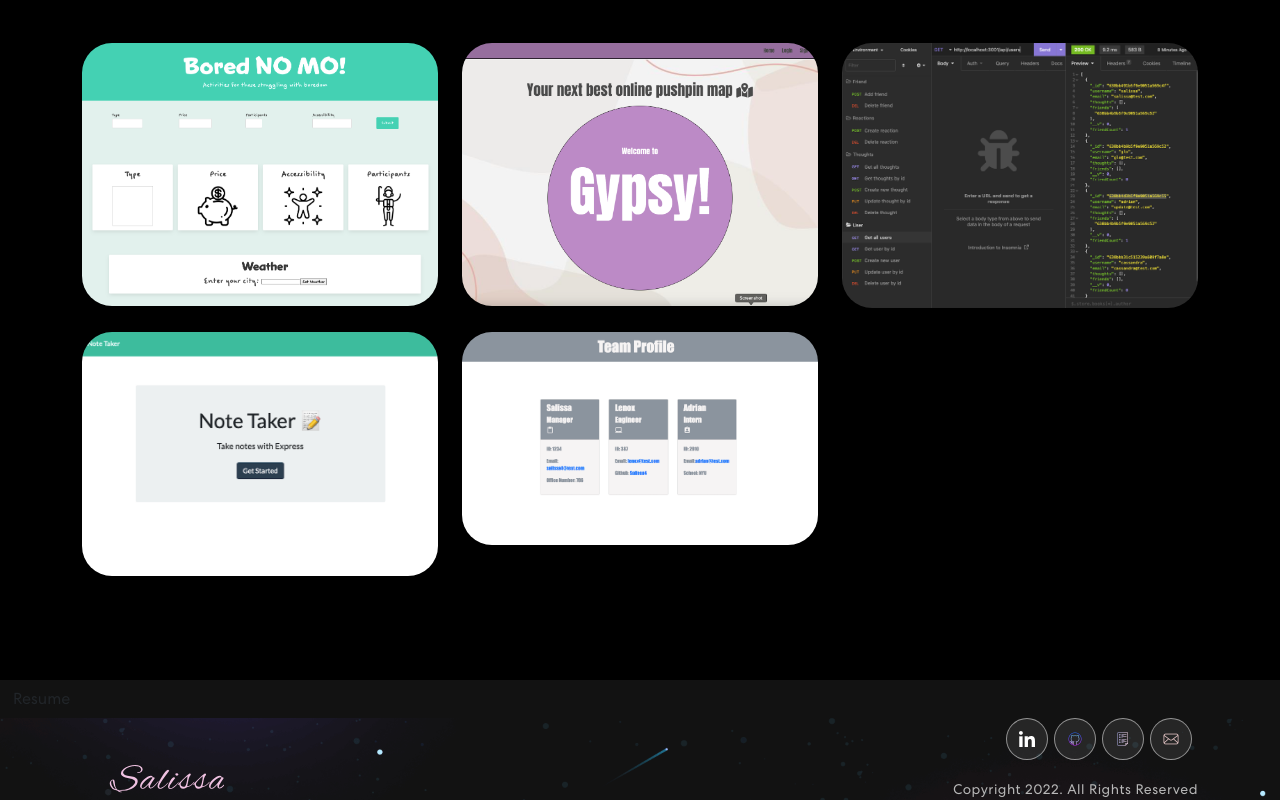
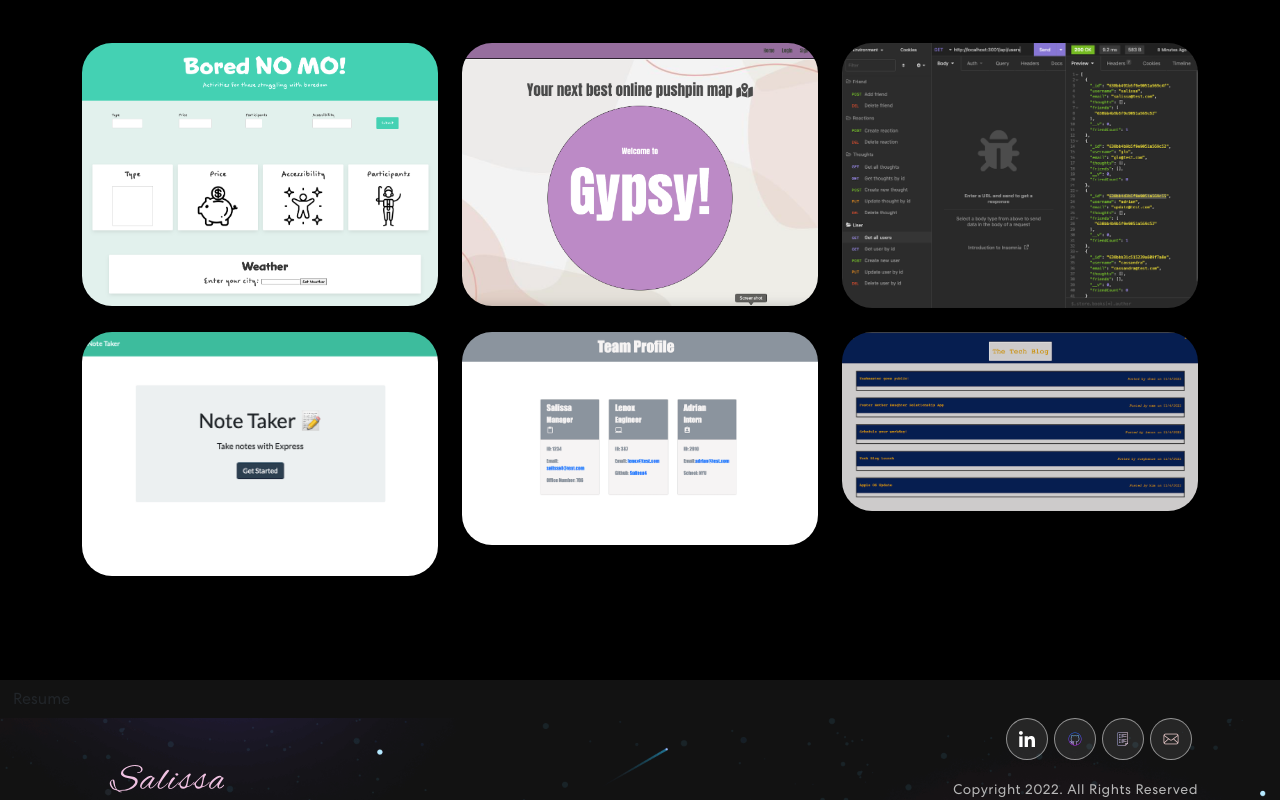
Before and after one commit to Salissa4/Salissa, a React (Create React App) app: page / in a window 1280 px wide. Shown: the part 1454-2254 px from the top of the page. Built offline with nearby package versions, Linux system fonts and the light colour scheme.

Commit message:
added github/live link

```diff
--- a/src/components/ProjectCard.js
+++ b/src/components/ProjectCard.js
@@ -1,6 +1,6 @@
-import { Col } from 'react-bootstrap';
+import { Col, Row } from 'react-bootstrap';
 
-export const ProjectCard = ({ title, description, imgUrl}) => {
+export const ProjectCard = ({ title, description, imgUrl, Github, Live}) => {
     return (
         <Col sm={6} md={4}>
             <div className='proj-imgbx'>
@@ -8,6 +8,9 @@ export const ProjectCard = ({ title, description, imgUrl}) => {
                 <div className='proj-txtx'>
                     <h4>{title}</h4>
                     <span>{description}</span>
+                    <Row>
+                    <a href={Github}>Github</a></Row>
+                    <a href={Live}>Live</a>
                 </div>
             </div>
         </Col>
--- a/src/components/Projects.js
+++ b/src/components/Projects.js
@@ -6,6 +6,7 @@ import projImg2 from '../assets/images/projImg2.png';
 import projImg3 from '../assets/images/projImg3.png';
 import projImg4 from '../assets/images/projImg4.png';
 import projImg5 from '../assets/images/projImg5.png';
+import projImg6 from '../assets/images/projImg6.png';
 import 'animate.css';
 import TrackVisibility from 'react-on-screen';
 
@@ -15,26 +16,44 @@ export default function Projects () {
             title: 'Bored No Mo',
             description: 'Interactive front end application',
             imgUrl: projImg1,
+            Github: 'https://github.com/Salissa4/BoredNoMo',
+            Live: 'https://catpolk.github.io/Bored-NO-MO-project-1/',
         },
         {
             title: 'Gypsy',
             description: 'Full Stack Application',
             imgUrl: projImg2,
+            Github:'https://github.com/Salissa4/Gypsy',
+            Live: 'https://pure-peak-95833.herokuapp.com/'
+
         },
         {
             title: 'Socializer',
             description: 'API for a social network',
             imgUrl: projImg3,
+            Github: 'https://github.com/Salissa4/Socializer',
+            Live: 'https://drive.google.com/file/d/1hywBMTILHrNyFa_K2moq7xomBjJd1lbR/view',
         },
         {
             title: 'NoteTaker',
             description: 'Express.js Back End App',
             imgUrl: projImg4,
+            Github: 'https://github.com/Salissa4/NoteTaker',
+            Live: 'https://murmuring-brook-69476.herokuapp.com/',
         },
         {
             title: 'Team Profile Generator',
             description: 'OOP Team Profile Generator',
             imgUrl: projImg5,
+            Github: 'https://github.com/Salissa4/Team-Profile-Generator',
+            Live: 'https://drive.google.com/file/d/1xt1VxOOBLF4myn_iY7OfrVdl3Q2HCNn1/view',
+        },
+        {
+            title: 'Tech Blog',
+            description: 'Model View Controller',
+            imgUrl: projImg6,
+            Github: 'https://github.com/Salissa4/TechBlog',
+            Live: 'https://agile-everglades-05325.herokuapp.com/',
         },
     ];
 
```
Also changed, not shown: src/assets/images/projImg6.png (renamed from src/assets/images/TechBlog.png).
